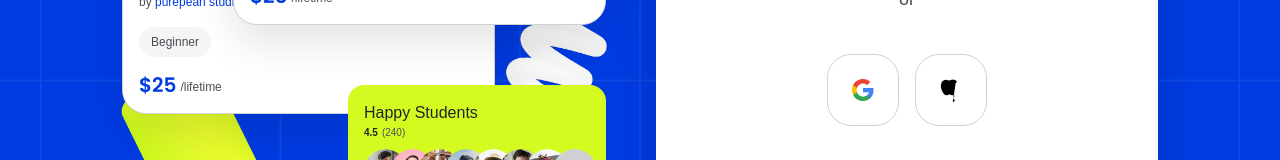
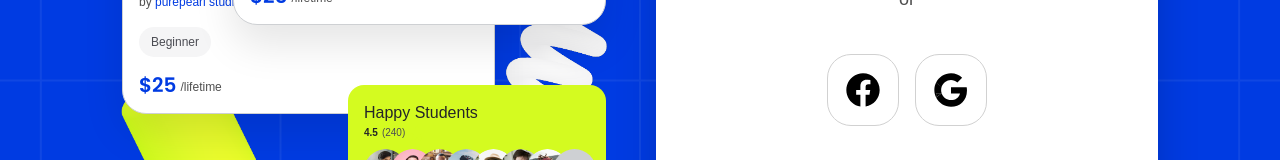
Before and after one commit to Rifat-2020831030/ByteSpace_Task, a Next.js app: page /login in a window 1280 px wide. Shown: the part 639-799 px from the top of the page. Built offline with nearby package versions, Linux system fonts and the light colour scheme; a web font is replaced by a local one.

Commit message:
feat(auth): use exact social login svgs from figma

```diff
--- a/src/components/ui/SocialLogins.tsx
+++ b/src/components/ui/SocialLogins.tsx
@@ -13,19 +13,26 @@ export function SocialLogins() {
 
       <div className="flex items-center gap-[16px]">
         <button className="w-[72px] h-[72px] border border-[#d1d1d1] rounded-[24px] flex items-center justify-center hover:bg-gray-50 transition-colors">
-          {/* Mock Google Logo */}
-          <svg width="24" height="24" viewBox="0 0 24 24" fill="none">
-            <path d="M22.56 12.25c0-.78-.07-1.53-.2-2.25H12v4.26h5.92c-.26 1.37-1.04 2.53-2.21 3.31v2.77h3.57c2.08-1.92 3.28-4.74 3.28-8.09z" fill="#4285F4" />
-            <path d="M12 23c2.97 0 5.46-.98 7.28-2.66l-3.57-2.77c-.98.66-2.23 1.06-3.71 1.06-2.86 0-5.29-1.93-6.16-4.53H2.18v2.84C3.99 20.53 7.7 23 12 23z" fill="#34A853" />
-            <path d="M5.84 14.09c-.22-.66-.35-1.36-.35-2.09s.13-1.43.35-2.09V7.07H2.18C1.43 8.55 1 10.22 1 12s.43 3.45 1.18 4.93l2.85-2.22.81-.62z" fill="#FBBC05" />
-            <path d="M12 5.38c1.62 0 3.06.56 4.21 1.64l3.15-3.15C17.45 2.09 14.97 1 12 1 7.7 1 3.99 3.47 2.18 7.07l3.66 2.84c.87-2.6 3.3-4.53 6.16-4.53z" fill="#EA4335" />
+          {/* Facebook Logo */}
+          <svg preserveAspectRatio="none" overflow="visible" width="40" height="40" viewBox="0 0 40 40" fill="none" xmlns="http://www.w3.org/2000/svg">
+            <g id="Frame">
+              <path id="Vector" d="M36.6667 20C36.6667 10.7952 29.2048 3.33332 20 3.33332C10.7952 3.33332 3.33333 10.7952 3.33333 20C3.33333 28.3188 9.42809 35.2139 17.3958 36.4642V24.8177H13.1641V20H17.3958V16.3281C17.3958 12.151 19.884 9.84374 23.6911 9.84374C25.5145 9.84374 27.4219 10.1693 27.4219 10.1693V14.2708H25.3202C23.2498 14.2708 22.6042 15.5556 22.6042 16.8736V20H27.2266L26.4876 24.8177H22.6042V36.4642C30.5719 35.2139 36.6667 28.3188 36.6667 20Z" fill="black"/>
+            </g>
           </svg>
         </button>
 
         <button className="w-[72px] h-[72px] border border-[#d1d1d1] rounded-[24px] flex items-center justify-center hover:bg-gray-50 transition-colors">
-          {/* Mock Apple Logo */}
-          <svg width="24" height="24" viewBox="0 0 24 24" fill="none">
-            <path d="M16.365 7.15c-.015-.05-.02-.1-.02-.14-.02-1.36.71-2.7 1.76-3.51-1.12-1.61-3.07-1.84-3.79-1.87-1.6-.16-3.13.94-3.95.94-.8 0-2.07-.91-3.39-.89-1.74.02-3.34 1.01-4.24 2.58-1.83 3.16-.47 7.82 1.3 10.37.88 1.25 1.9 2.66 3.25 2.61 1.3-.05 1.79-.83 3.35-.83s2 .83 3.37.81c1.4-.02 2.3-.1.3 3.17 1.24 1 1.83 2 1.88 2.02-.03.02-1.87.72-1.89 2.87-.02 1.8 1.49 2.67 1.57 2.71-1.34 1.97-2.68 1.95-3.04 1.95zM15.424 5.38c.67-.81 1.13-1.93 1.01-3.04-1.01.04-2.19.67-2.88 1.49-.6.71-1.14 1.85-1.01 2.94 1.11.09 2.22-.57 2.88-1.39z" fill="#000000" />
+          {/* Google Logo */}
+          <svg preserveAspectRatio="none" overflow="visible" width="40" height="40" viewBox="0 0 40 40" fill="none" xmlns="http://www.w3.org/2000/svg">
+            <g id="Frame">
+              <g id="Vector">
+                <path d="M35.9583 20.375C35.9583 19.2778 35.8611 18.2361 35.6944 17.2222H20V23.4861H28.9861C28.5833 25.5417 27.4028 27.2778 25.6528 28.4583V32.625H31.0139C34.1528 29.7222 35.9583 25.4444 35.9583 20.375Z" fill="black"/>
+                <path d="M20 9.93056C22.4583 9.93056 24.6528 10.7778 26.3889 12.4306L31.1389 7.68056C28.2639 4.98611 24.5 3.33333 20 3.33333C13.4861 3.33333 7.86111 7.08334 5.125 12.5278L10.6528 16.8194C11.9722 12.8611 15.6528 9.93056 20 9.93056Z" fill="black"/>
+                <path fillRule="evenodd" clipRule="evenodd" d="M20 36.6667C13.4861 36.6667 7.86111 32.9167 5.125 27.4722L10.6528 23.1806C11.9722 27.1389 15.6528 30.0694 20 30.0694C22.25 30.0694 24.1528 29.4583 25.6528 28.4583L31.0139 32.625C28.2639 35.1667 24.5 36.6667 20 36.6667ZM10.6528 16.8194V12.5278H5.125L10.6528 16.8194Z" fill="black"/>
+                <path d="M5.125 23.1806H10.6528C10.3056 22.1806 10.125 21.1111 10.125 20C10.125 18.8889 10.3194 17.8194 10.6528 16.8194L5.125 12.5278C3.98611 14.7778 3.33333 17.3056 3.33333 20C3.33333 22.6944 3.98611 25.2222 5.125 27.4722V23.1806Z" fill="black"/>
+                <path d="M10.6528 23.1806H5.125V27.4722L10.6528 23.1806Z" fill="black"/>
+              </g>
+            </g>
           </svg>
         </button>
       </div>
```
